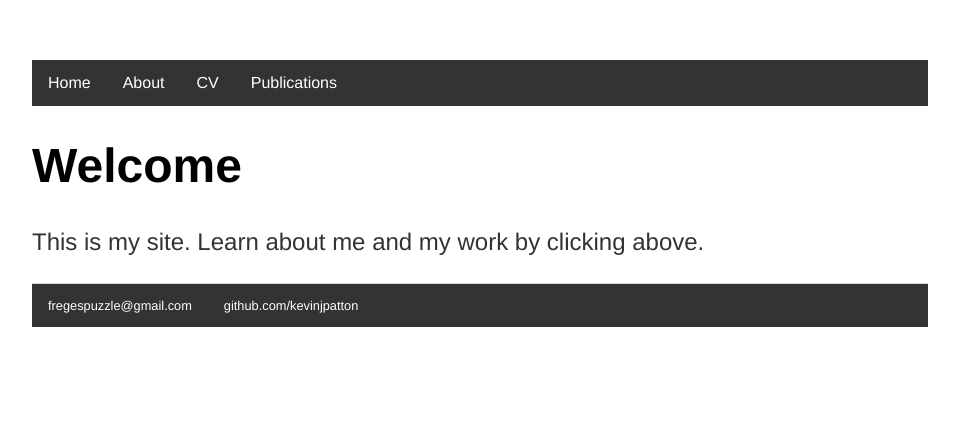
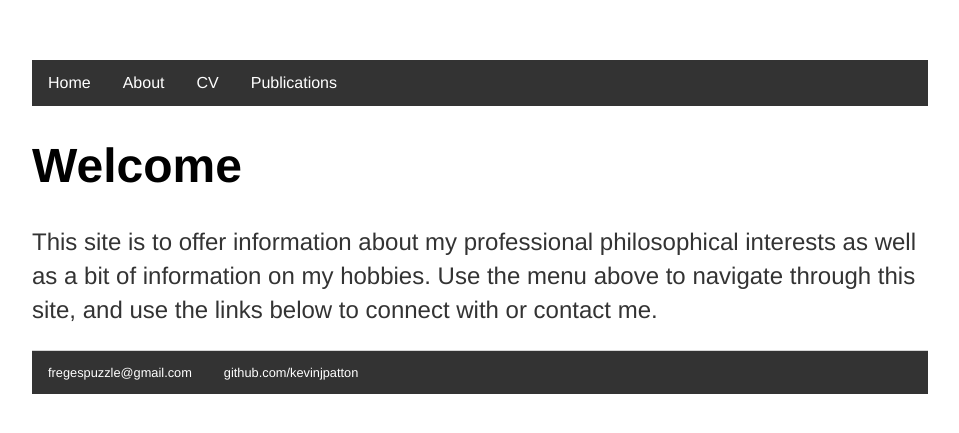
Before and after one commit to kevinjpatton/kevinjpatton.github.io, a Jekyll site: the page built from index.html, in a window 1280 px wide. Shown: the top 433 px of the page, without its empty margins (160-1119 px from the left). Built offline with Jekyll 4.4.1, drawn with Linux system fonts in a browser that asks for light colours; Markdown is read by kramdown in place of the engine named in the settings.

Commit message:
Update index.html

```diff
--- a/index.html
+++ b/index.html
@@ -4,5 +4,6 @@ title: Kevin Patton - Philosopher
 ---
 <div class="blurb">
 	<h1>Welcome</h1>
-	<p>This is my site.  Learn about me and my work by clicking above. </p>
+	<p>This site is to offer information about my professional philosophical interests as well as a bit of information on my hobbies.
+	Use the menu above to navigate through this site, and use the links below to connect with or contact me.</p>
 </div><!-- /.blurb -->
```
